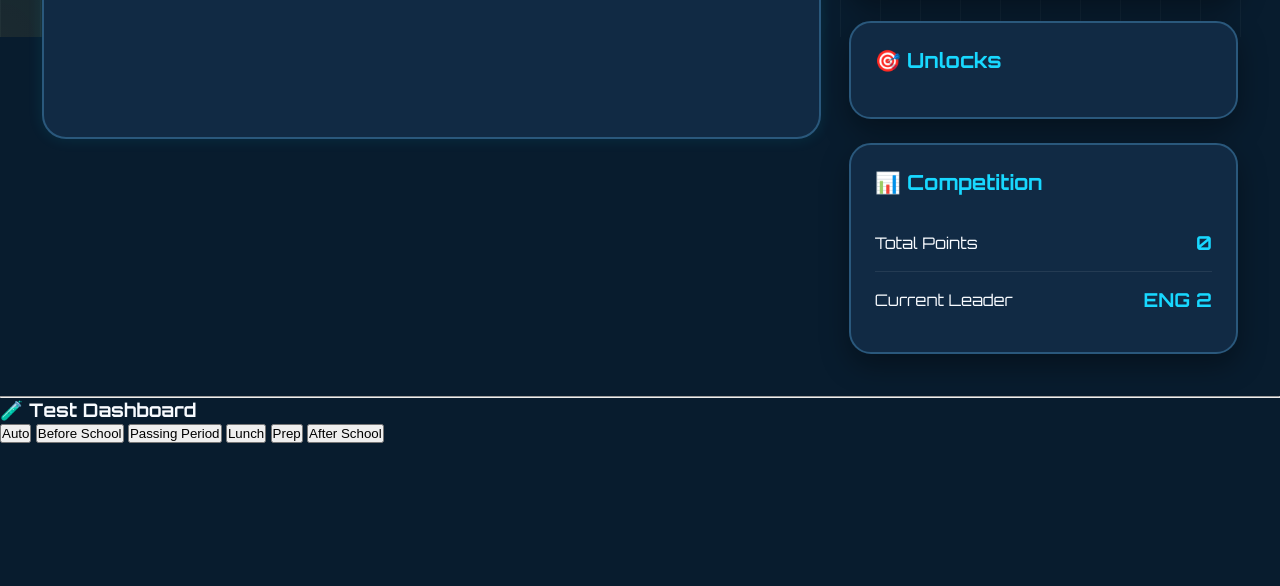
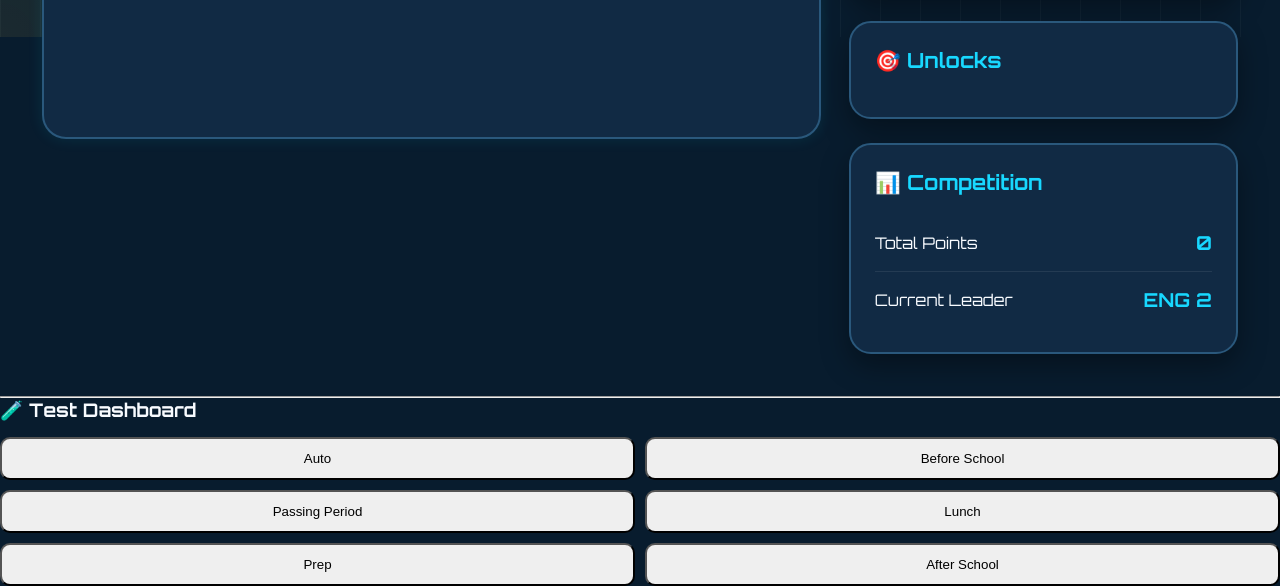
Before and after one commit to CosmicSand10/CHS-Class-Tracker-3, a plain HTML site: page index.html in a window 1280 px wide. Shown: the part 763-1349 px from the top of the page. Before the commit the page ends 1206 px from the top, so only its background shows below. Drawn offline with Linux system fonts and the light colour scheme; files whose address does not match are found by name.

Commit message:
Add grid layout for test buttons and status styles

```diff
--- a/styles.css
+++ b/styles.css
@@ -1220,3 +1220,25 @@ aside{
     opacity:.85;
 
 }
+
+#testButtons{
+
+    display:grid;
+
+    grid-template-columns:repeat(2,1fr);
+
+    gap:10px;
+
+    margin-top:15px;
+
+}
+
+.testStatus{
+
+    padding:12px;
+
+    border-radius:10px;
+
+    cursor:pointer;
+
+}
```
